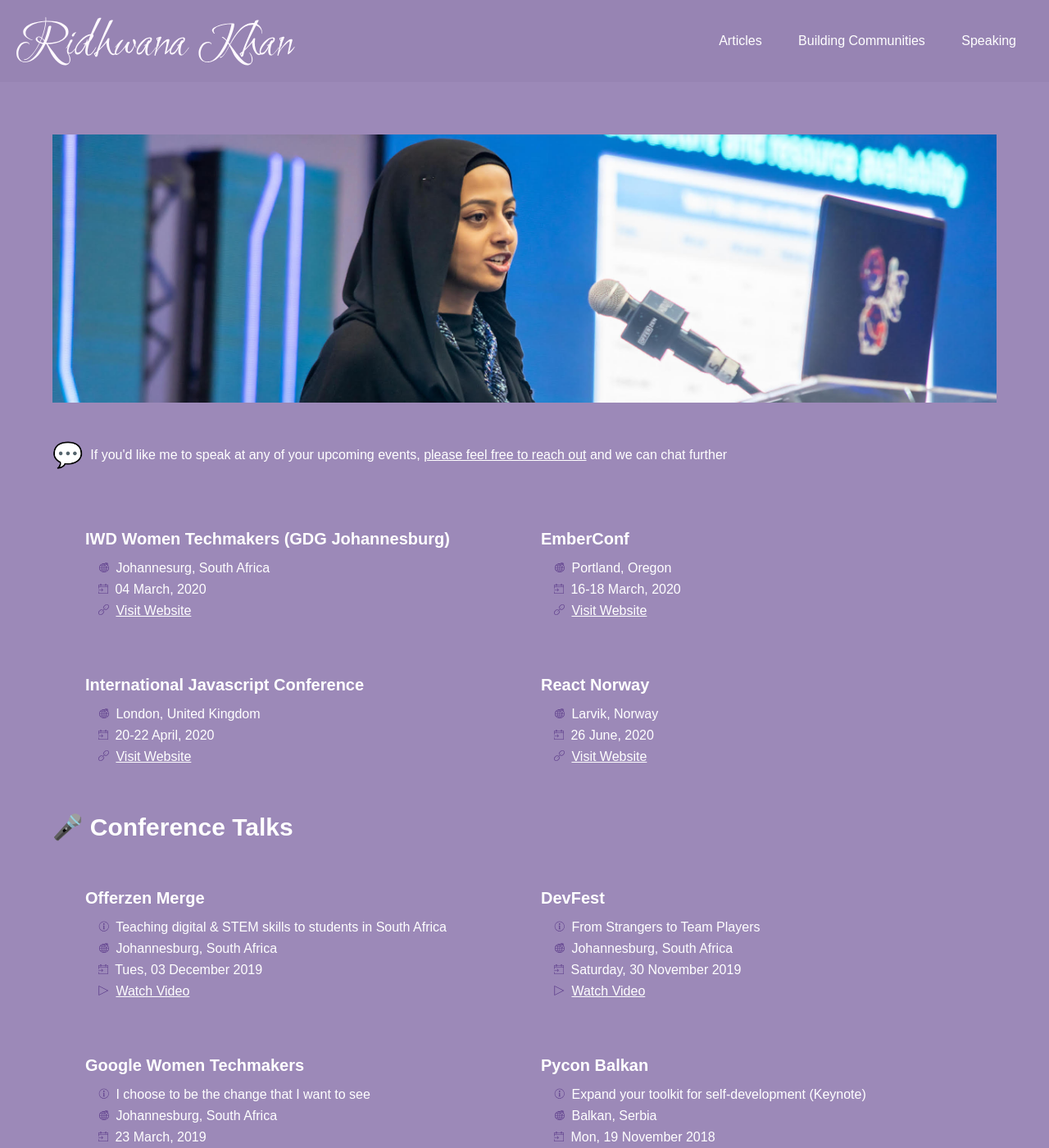
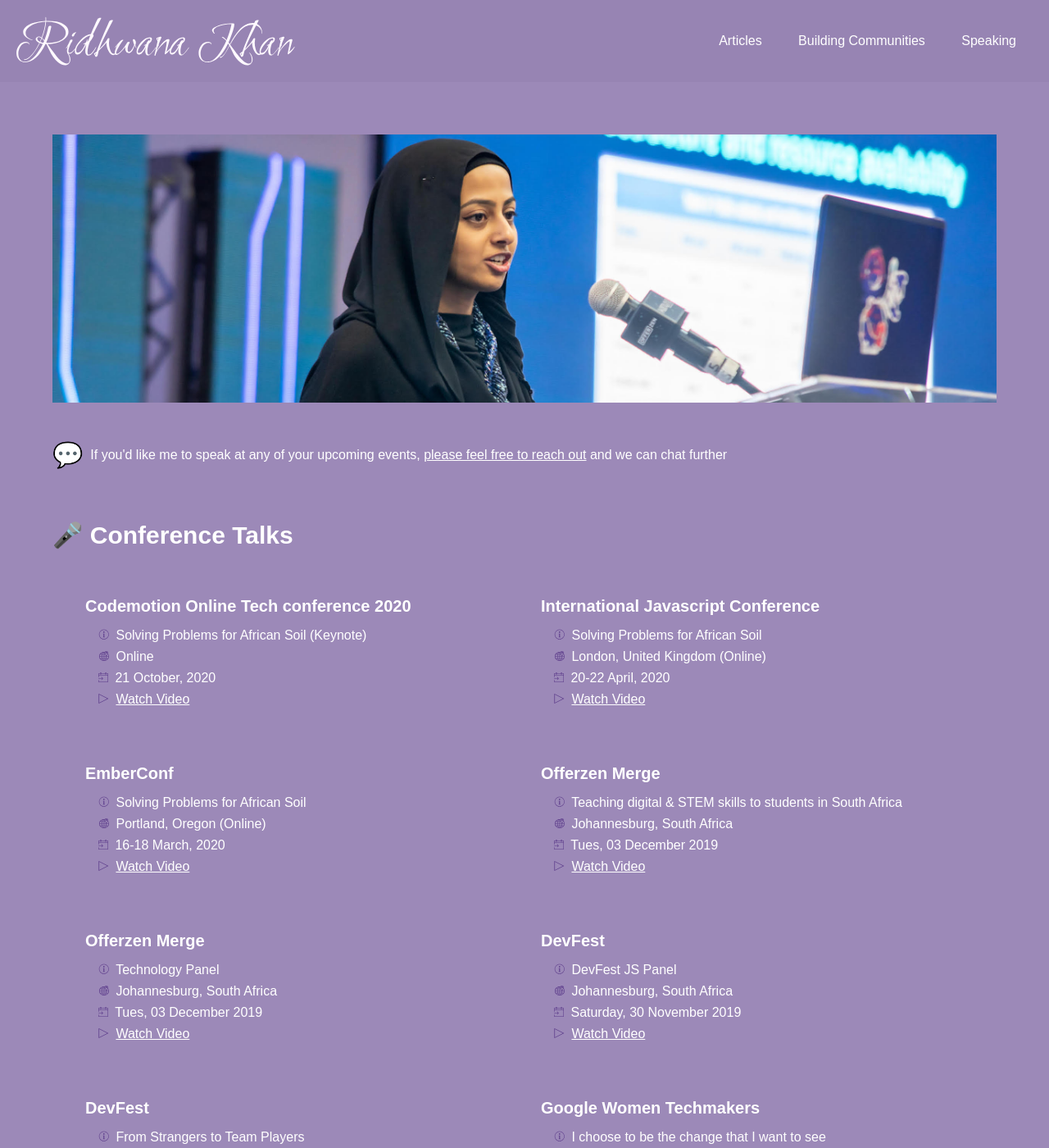
Before and after one commit to Ridhwana/Ridhwana.github.io, a Jekyll site: the page built from speaking.md, in a window 1280 px wide and 1400 px high. Shown: the whole window at 82% size. Built offline with Jekyll 4.4.1, drawn with Linux system fonts in a browser that asks for light colours.

Commit message:
feat: add new speaking opps

```diff
--- a/_data/speaking.yml
+++ b/_data/speaking.yml
@@ -1,3 +1,30 @@
+- title: Solving Problems for African Soil (Keynote)
+  conference: Codemotion Online Tech conference 2020
+  date: 21 October, 2020
+  media: https://www.youtube.com/watch?v=Js_IfaHIP_4
+  slides:
+  tags:
+  location: Online
+  abstract:
+
+- title: Solving Problems for African Soil
+  conference: International Javascript Conference
+  date: 20-22 April, 2020
+  media: https://javascript-conference.com/
+  slides:
+  tags:
+  location: London, United Kingdom (Online)
+  abstract:
+
+- title: Solving Problems for African Soil
+  conference: EmberConf
+  date: 16-18 March, 2020
+  media: https://www.youtube.com/watch?v=Js_IfaHIP_4
+  slides:
+  tags:
+  location: Portland, Oregon (Online)
+  abstract:
+
 - title: Teaching digital & STEM skills to students in South Africa
   conference: Offerzen Merge
   date: Tues, 03 December 2019
@@ -6,6 +33,24 @@
   tags: women techmakers
   location: Johannesburg, South Africa
   abstract: <p>Digital skills and STEM aren’t widely taught in South African schools and, while the government knows this is a problem, they are still working on a solution. We as individuals, organisations and communities in the tech space have the abilities to get involved, and gradually and sustainably improve the lives of students in our country. In this talk, Ridhwana will share her experiences running a non-profit organisation in the education sector, and how she’s built a curriculum for teaching STEM.</p>
+
+- title: Technology Panel
+  conference: Offerzen Merge
+  date: Tues, 03 December 2019
+  media: https://youtu.be/74Riy3j5AjU
+  slides: https://www.slideshare.net/RidhwanaKhan/teaching-digital-skills-and-stem-to-empower-south-african-students
+  tags: women techmakers
+  location: Johannesburg, South Africa
+  abstract: <p>Digital skills and STEM aren’t widely taught in South African schools and, while the government knows this is a problem, they are still working on a solution. We as individuals, organisations and communities in the tech space have the abilities to get involved, and gradually and sustainably improve the lives of students in our country. In this talk, Ridhwana will share her experiences running a non-profit organisation in the education sector, and how she’s built a curriculum for teaching STEM.</p>
+
+- title: DevFest JS Panel
+  conference: DevFest
+  date: Saturday, 30 November 2019
+  media: https://youtu.be/fn_cDpvLPdU
+  slides: https://www.slideshare.net/RidhwanaKhan/from-strangers-to-team-players-devfest-2019
+  tags: women techmakers
+  location: Johannesburg, South Africa
+  abstract: <p>I started my career in corporate, co-founded a company, moved to freelancing and now work in a startup, whilst running an NPO. As my journey continued, I began to realise that the success of the products that I worked on, as well as my professional fulfilment were influenced by the dynamics of the teams I work with. There are many factors that help teams to be effective, conducive to growth and perform better overall. During this talk I’d like to explore some of these elements.</p>
 
 - title: From Strangers to Team Players
   conference: DevFest
--- a/_data/upcoming_speaking.yml
+++ b/_data/upcoming_speaking.yml
@@ -1,19 +1,3 @@
-- conference: IWD Women Techmakers (GDG Johannesburg)
-  date: 04 March, 2020
-  location: Johannesurg, South Africa
-  media: https://www.meetup.com/GDGJohannesburg
 
-- conference: EmberConf
-  date: 16-18 March, 2020
-  location: Portland, Oregon
-  media: https://emberconf.com/
 
-- conference: International Javascript Conference
-  date: 20-22 April, 2020
-  location: London, United Kingdom
-  media: https://javascript-conference.com/
-
-- conference: React Norway
-  date: 26 June, 2020
-  location: Larvik, Norway
-  media: https://reactnorway.com/
+# addy osmani podcasts
```
